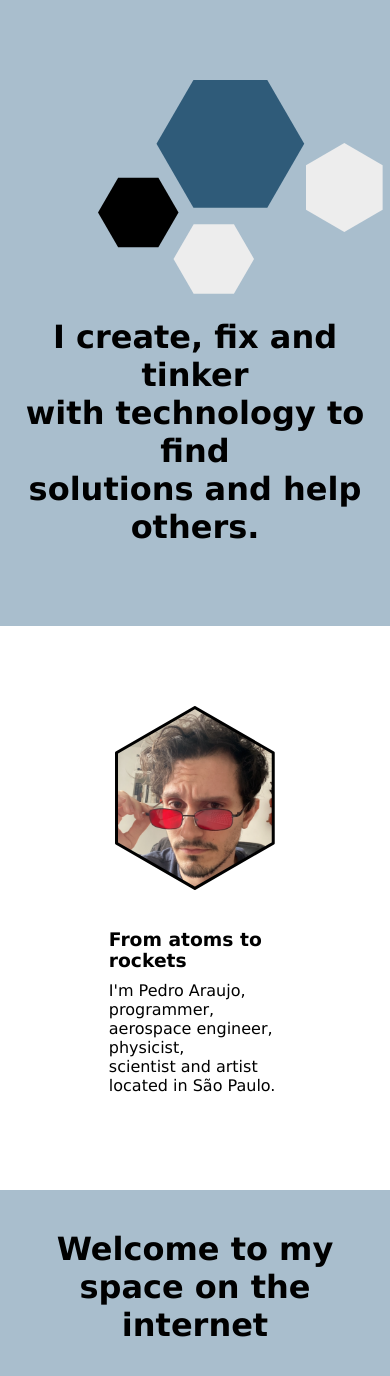
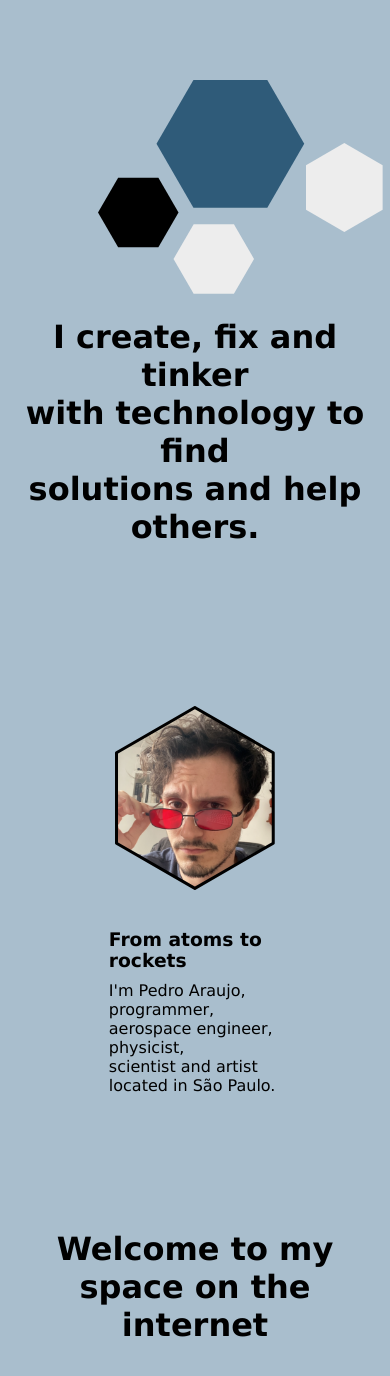
Before and after one commit to pedAraujo/my-website, a React (Create React App) app: page / in a window 390 px wide. Shown: the top 1376 px of the page. Built offline with nearby package versions, Linux system fonts and the light colour scheme.

Commit message:
removed background from media query

```diff
--- a/src/pages/frontend/Frontend.css
+++ b/src/pages/frontend/Frontend.css
@@ -1,11 +1,6 @@
 body {
 	background-color: #a9becd;
 	font-family: Verdana, Geneva, Tahoma, sans-serif;
-}
-
-.home {
-	width: 100%;
-	height: 100%;
 }
 
 .h1 {
--- a/src/pages/home/home.css
+++ b/src/pages/home/home.css
@@ -242,7 +242,6 @@ body {
 		justify-content: center;
 		align-items: center;
 		padding: 5rem;
-		background-color: white;
 	}
 }
 @media (max-width: 900px) {
```
